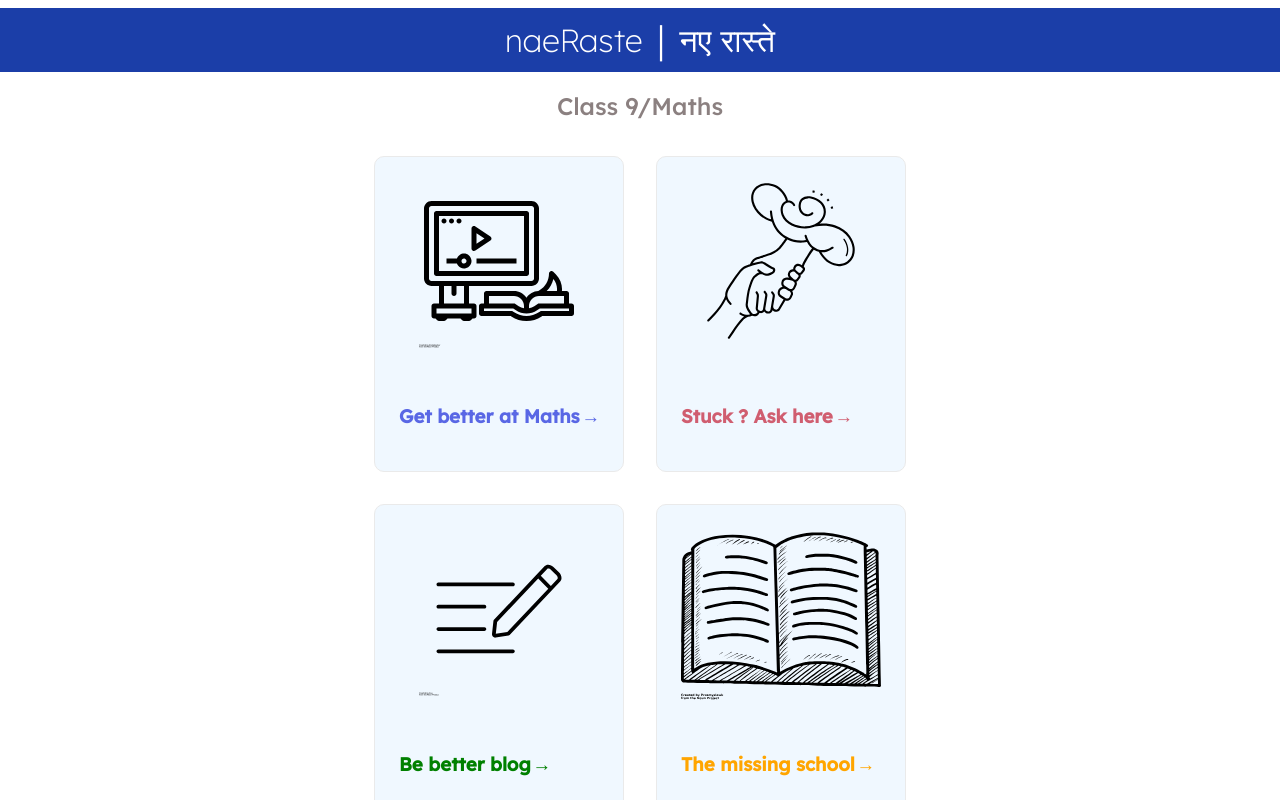
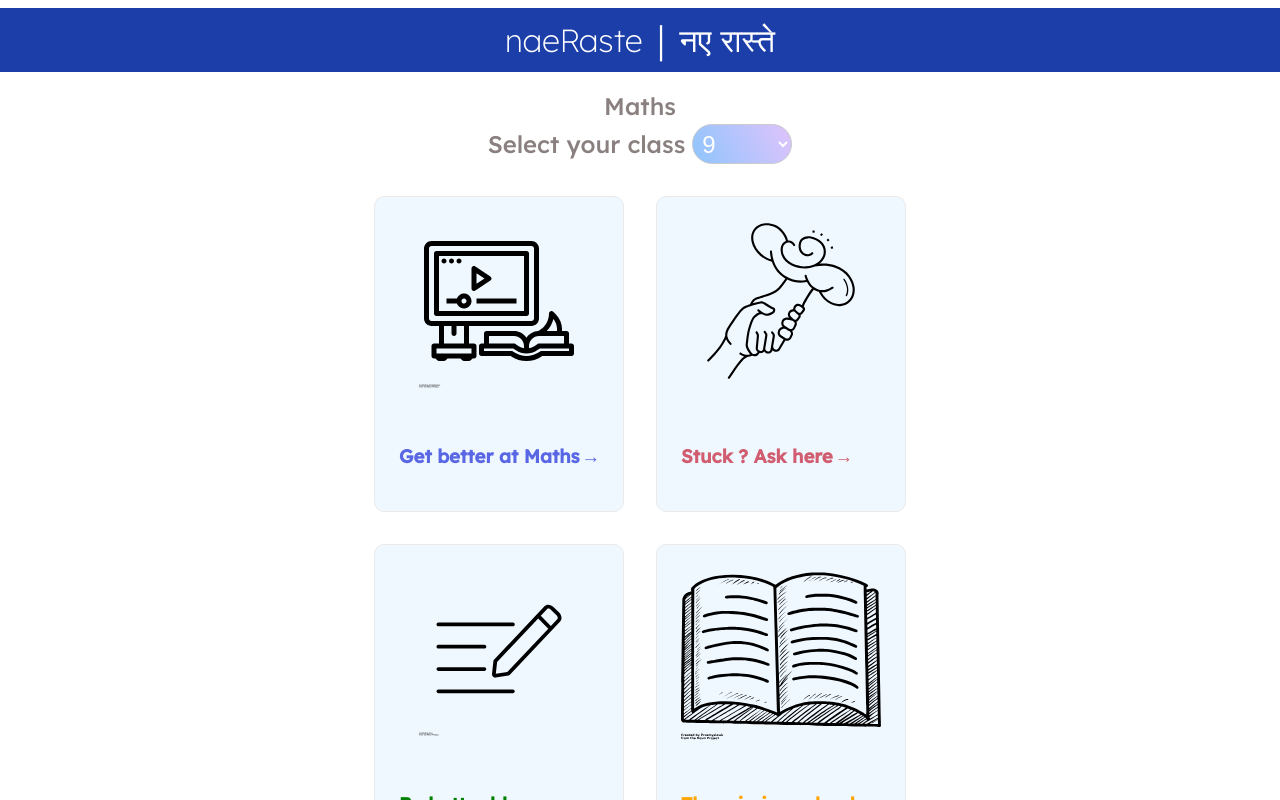
Before and after one commit to Ujju09/naeRaste, a Next.js app: page / in a window 1280 px wide. Shown: the top 800 px of the page. Built offline with nearby package versions, Linux system fonts and the light colour scheme.

Commit message:
Added grades

```diff
--- a/pages/index.tsx
+++ b/pages/index.tsx
@@ -4,7 +4,11 @@ import Image from 'next/image'
 import styles from '../styles/Home.module.css'
 import Link from 'next/link'
 import Newsletter from '../components/newsletter'
+import { useState } from 'react'
 const Home: NextPage = () => {
+
+  const grades = [9,10,11,12];
+  const [grade, setGrade] = useState(9);
   return (
     <div className={styles.container}>
       <Head>
@@ -17,17 +21,49 @@ const Home: NextPage = () => {
 
       <main className={styles.main}>
         <h1 className={styles.title}>
-         naeRaste │
-         नए रास्ते
+         naeRaste │ नए रास्ते
 
         </h1>
 
         <p className={styles.description}>
-          Class 9/Maths</p>
+          Maths <br/><span>
+          <label> Select your class </label>
+            <select style={{
+              width: '100px',
+              height: '40px',
+              borderRadius: '40px',
+              border: '1px solid #ccc',
+              padding: '5px',
+              fontSize: '1.5rem',
+
+              color: 'white',
+              backgroundColor: "#8EC5FC",
+              backgroundImage: "linear-gradient(62deg, #8EC5FC 0%, #E0C3FC 100%)",
+
+            }} onChange={
+              (e) => {
+                setGrade(parseInt(e.target.value));
+              }
+
+            }
+            defaultValue={grade}>
+
+              {grades.map(grade => <option key={grade} value={grade}>{grade}</option>)}
+            </select>
+
+            </span></p>
         <div className={styles.grid}>
-          <Link href= "/resources" >
+          <Link href= {
+            {
+              pathname: '/resources',
+              query: {
+                grade: grade
+              }
+            }
+
+          } >
             <a className={styles.card}>
-            <Image src="/learn.svg" alt="LEarning resources" width={200} height={200}  priority/>
+            <Image src="/learn.svg" alt="Learning resources" width={200} height={200}  priority/>
 
             <h3 style={{
               color:'#5967E5'
--- a/tsconfig.json
+++ b/tsconfig.json
@@ -15,6 +15,6 @@
     "jsx": "preserve",
     "incremental": true
   },
-  "include": ["next-env.d.ts", "**/*.ts", "**/*.tsx", "components/header.js", "pages/resources.js", "pages/gethelp.js"],
+  "include": ["next-env.d.ts", "**/*.ts", "**/*.tsx", "components/header.js", "pages/resources/resources.js", "pages/gethelp.js"],
   "exclude": ["node_modules"]
 }
```
Also changed, not shown: pages/resources.js (+11 -3 lines).
